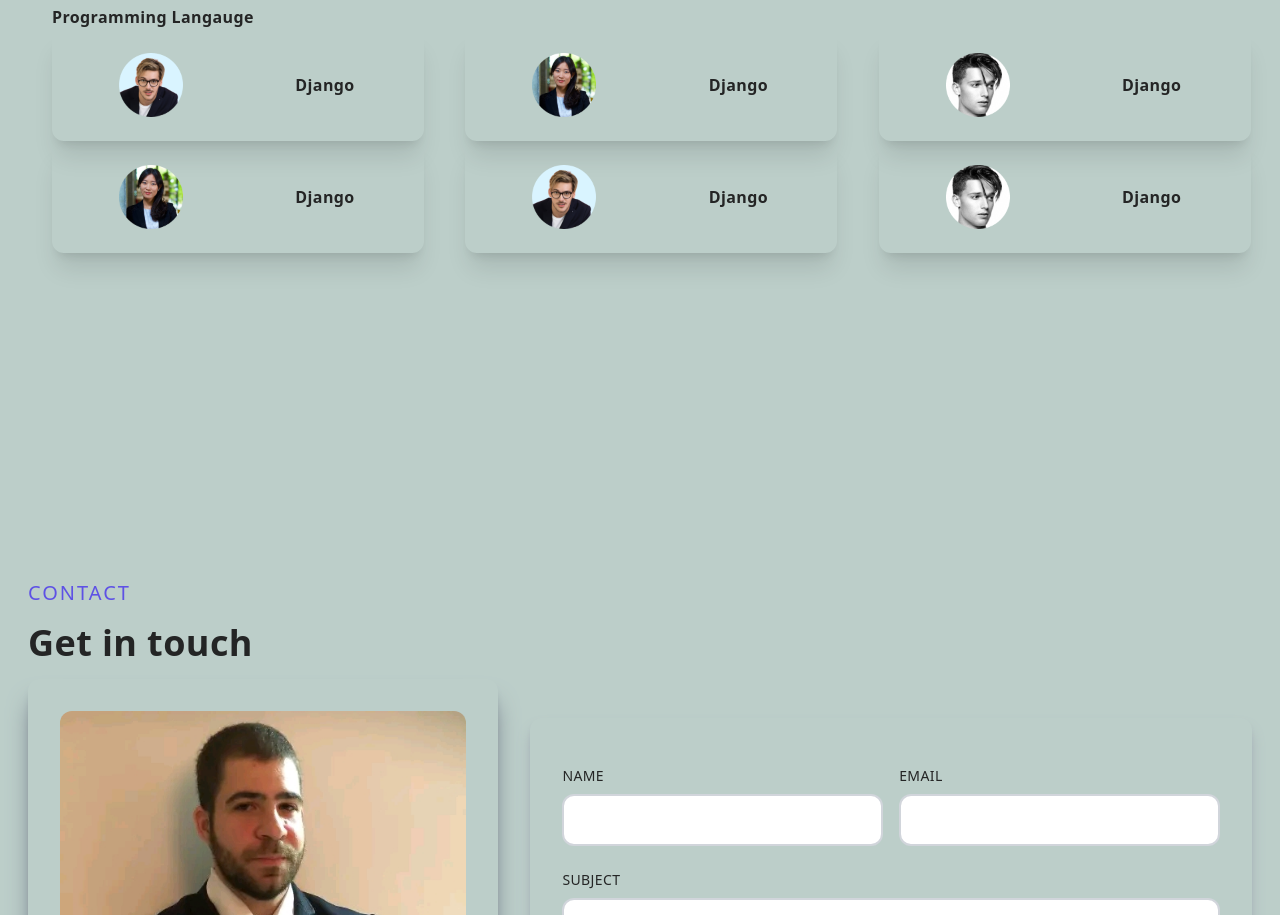
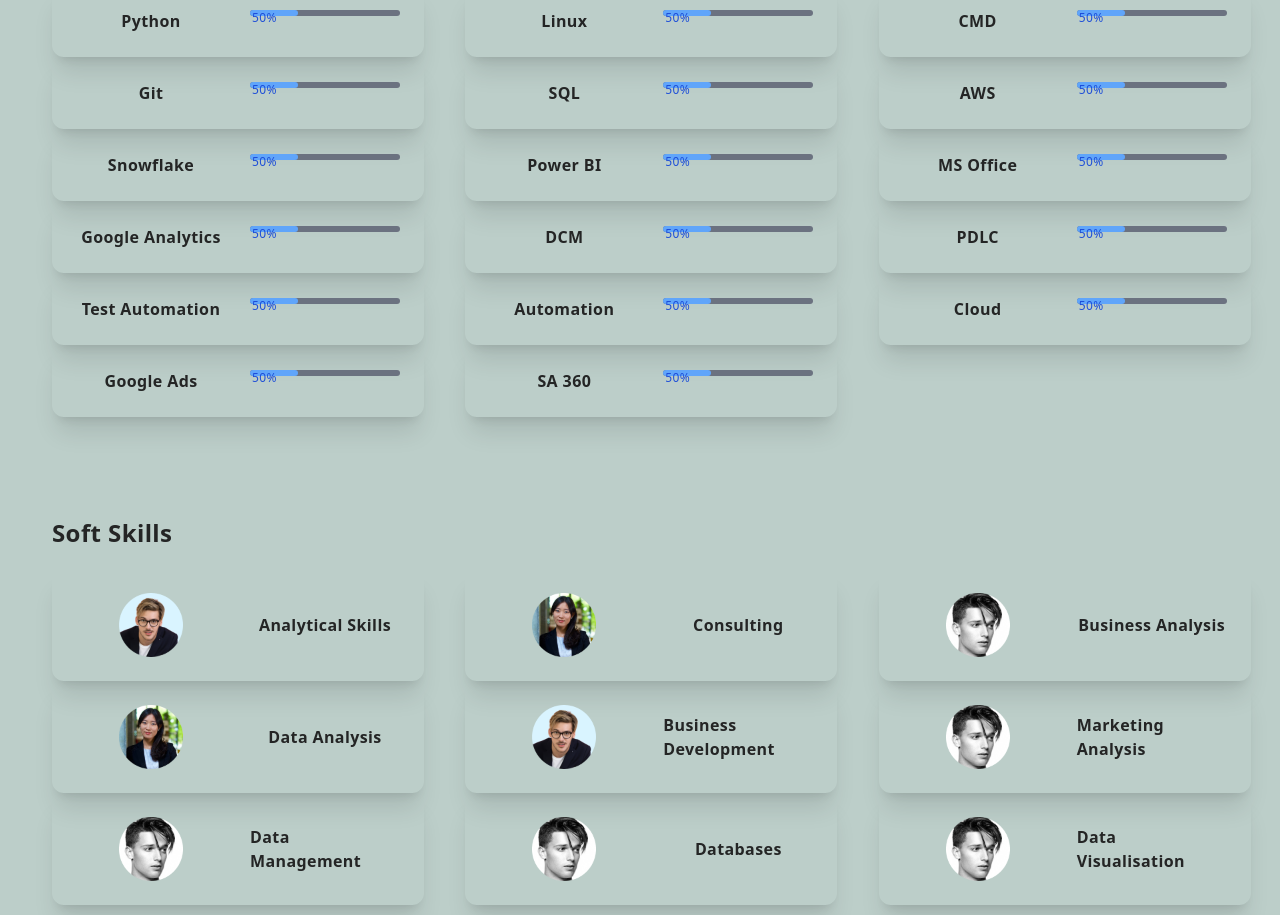
Before and after one commit to brilliantmakanju/Portfolio, a Next.js app: page / in a window 1280 px wide. Shown: the part 1885-2800 px from the top of the page. Built offline with nearby package versions, Linux system fonts and the light colour scheme.

Commit message:
Fixed skill, adding chart and changed icon name

```diff
--- a/component/About.jsx
+++ b/component/About.jsx
@@ -6,7 +6,7 @@ const Image = dynamic(() => import("next/image"))
 
 const About = () => {
     return (
-        <div className='w-screen md:h-screen p-2 flex items-center py-20 ' id='about'>
+        <div className='w-screen md:h-screen p-2 flex items-center pt-20 mb-[20em] ' id='about'>
             <div className='max-w-[1240px] md:ml-10 ml-2 m-auto md:grid md:grid-cols-3 gaps-8 '>
                 <div className='col-span-2'>
                     <p className='uppercase text-xl tracking-widest text-[#5e51e5] '>About</p>
--- a/component/Contact.jsx
+++ b/component/Contact.jsx
@@ -57,7 +57,7 @@ const Contact = () => {
     }
 
     return (
-        <div className='w-screen   lg:h-screen' id='contact' >
+        <div className='w-screen mt-[25em] ' id='contact' >
 
             <div className={`  ${popup ? ' fixed left-0 top-0 w-full h-screen bg-[#0c0b0bbb] ' : '  '}  `}></div>
             <div className={`${popup ? "popup" : "popout hidden"} fixed  md:left-[71vh] left-[5vh] top-[50vh] right-auto bg-[#bccec9] w-[80%] md:w-[30%] mx-auto my-auto translate-x-[50%] translate-y-[-50%] shadow-xl shadow-gray-700 rounded-lg`} >
--- a/component/Nav.jsx
+++ b/component/Nav.jsx
@@ -37,13 +37,10 @@ const Nav = () => {
 
     return (
         <nav className={` ${router.pathname === '/Experience' ? 'fixed top-0  ' : ''}  ease-in duration-100 transition-colors ${fixed ? "fixed w-full h-20 shadow-xl z-[100]  bg-neutral-800 shadow-neutral-600 border-b-2 border-[black]" : " fixed w-full h-20 z-[100] "} `}>
-            <div className='flex justify-between items-center w-full h-full px-2 2xl:px-16 '>
-                <Image
-                    src="/vercel.svg"
-                    alt="Logo"
-                    width='125'
-                    height="40"
-                />
+            <div className='flex text-white justify-between items-center w-full h-full pl-[15px] px-2 2xl:px-16 '>
+                <h2>
+                    Alkis Savoullis
+                </h2>
                 <div>
                     <ul className={` ${fixed ? " hidden md:flex text-white" : " hidden md:flex"}`}>
                         <Link
@@ -107,17 +104,16 @@ const Nav = () => {
 
             <div className={` ${mobile ? ' md:hidden fixed left-0 top-0 w-full h-screen bg-[#141313b2] ' : '  '}  `}>
                 <div className={mobile ? 'fixed  left-0 top-0 w-[75%] sm:w-[60%] md:w-[45%] h-screen bg-[#bccec9] p-10 ease-in duration-500  ' : ' fixed left-[-100%] top-0 w-[75%] sm:w-[60%] md:w-[45%] h-screen bg-[#bccec9] p-10 ease-in duration-300  '}>
-                    <div>
-                        <div className='flex w-full justify-between'>
-                            <Image
-                                src="/vercel.svg"
-                                alt="Logo"
-                                width='87'
-                                height="35"
-                            />
+                    <div className='ml-[-20px]' >
+                        <div className='flex w-full justify-end'>
                             <div onClick={() => handleMobile()} className='rounded-full shadow-lg shadow-gray-400 cursor-pointer p-3 '>
                                 <AiOutlineClose />
                             </div>
+                        </div>
+                        <div className='flex justify-between items-center w-full h-full mt-[20px] ' >
+                            <h2>
+                                Alkis Savoullis
+                            </h2>
                         </div>
                         <div className='border-b border-gray-300 py-4'>
                             <p className='w-[85%] md:w-[50%] py-4 '>Let's Build the future together</p>
--- a/component/Skills.jsx
+++ b/component/Skills.jsx
@@ -1,6 +1,6 @@
 import React from 'react'
 import dynamic from 'next/dynamic'
-import { MySkill } from '../data'
+import { MySkill, TSkill } from '../data'
 const Image = dynamic(() => import("next/image"))
 
 const Skills = () => {
@@ -8,7 +8,29 @@ const Skills = () => {
         <div className='w-full md:ml-[2em] lg:h-screen p-2 ' id='skills'>
             <div className='max-w-[1240px] mx-auto flex flex-col justify-center h-full ' >
                 <p className='text-xl tracking-widest uppercase text-[#5e51e5] ' >Skills</p>
-                <h3>Programming Langauge</h3>
+                <h3 className='my-5 text-2xl ' >Technical Skills</h3>
+                <div className='flex flex-col mb-[5em] '>
+                    <div className='grid md:grid-cols-2 lg:grid-cols-3 '>
+                        {
+                            TSkill.map((value, id) => (
+                                <>
+                                    <div key={id} className='p-6 md:w-[90%]  shadow-xl rounded-xl hover:scale-[1.03] ease-in duration-300  '>
+                                        <div className='grid grid-cols-2 gap-6 justify-center items-center '>
+                                            <div className='flex flex-col items-center justify-center' >
+                                                <h3 className='capitalize' >{value.skillName}</h3>
+                                            </div>
+                                            <div className='w-full bg-gray-500 rounded-full h-1.5 mb-4  '>
+                                                <div className='bg-blue-400 text-xs font-medium text-blue-700 p-0.5 leading-none h-1.5 rounded-full  ' style={{width:"32%"}} >50%</div>
+                                            </div>
+                                        </div>
+                                    </div>
+                                </>
+                            ))
+                        }
+                    </div>
+                </div>
+                <h3 className='my-5 text-2xl ' >Soft Skills</h3>
+                <div className="flex flex-col mb-[5em] ">
                     <div className='grid md:grid-cols-2 lg:grid-cols-3 '>
                         {
                             MySkill.map((value, id) => (
@@ -34,6 +56,7 @@ const Skills = () => {
                     </div>
                 </div>
             </div>
+        </div>
     )
 }
 
--- a/data.js
+++ b/data.js
@@ -25,6 +25,66 @@ export const AboutMe = [
 ];
 
 // SKills
+
+// Soft Skills:
+// Analytical Skills
+// Consulting
+// Business Analysis
+// Data Analysis
+// Business Development
+// Marketing Analysis
+// Data Management
+// Databases
+// Data Visualisation
+
+export const MySkill = [
+  {
+    id: 1,
+    skillName: "Analytical Skills",
+    skillImg: "/assets/people02.png",
+  },
+  {
+    id: 2,
+    skillName: "Consulting",
+    skillImg: "/assets/people01.png",
+  },
+  {
+    id: 3,
+    skillName: "Business Analysis",
+    skillImg: "/assets/people03.png",
+  },
+  {
+    id: 4,
+    skillName: "Data Analysis",
+    skillImg: "/assets/people01.png",
+  },
+  {
+    id: 5,
+    skillName: "Business Development",
+    skillImg: "/assets/people02.png",
+  },
+  {
+    id: 6,
+    skillName: "Marketing Analysis",
+    skillImg: "/assets/people03.png",
+  },
+  {
+    id: 7,
+    skillName: "Data Management",
+    skillImg: "/assets/people03.png",
+  },
+  {
+    id: 8,
+    skillName: "Databases",
+    skillImg: "/assets/people03.png",
+  },
+  {
+    id: 9,
+    skillName: "Data Visualisation",
+    skillImg: "/assets/people03.png",
+  },
+];
+
 // Technical Skills:
 // Python
 // Linux
@@ -44,50 +104,93 @@ export const AboutMe = [
 // Google Ads
 // SA 360
 
-// Soft Skills:
-// Analytical Skills
-// Consulting
-// Business Analysis
-// Data Analysis
-// Business Development
-// Marketing Analysis
-// Data Management
-// Databases
-// Data Visualisation
-
-export const MySkill = [
+export const TSkill = [
   {
     id: 1,
-    skillName: "Django",
-    skillImg: "/assets/people02.png",
+    skillName: "Python",
+    skillImg: "/assets/people03.png",
   },
   {
     id: 2,
-    skillName: "Django",
-    skillImg: "/assets/people01.png",
+    skillName: "Linux",
+    skillImg: "/assets/people03.png",
   },
   {
     id: 3,
-    skillName: "Django",
+    skillName: "CMD",
     skillImg: "/assets/people03.png",
   },
   {
     id: 4,
-    skillName: "Django",
-    skillImg: "/assets/people01.png",
+    skillName: "Git",
+    skillImg: "/assets/people03.png",
   },
   {
     id: 5,
-    skillName: "Django",
-    skillImg: "/assets/people02.png",
+    skillName: "SQL",
+    skillImg: "/assets/people03.png",
   },
   {
     id: 6,
-    skillName: "Django",
+    skillName: "AWS",
+    skillImg: "/assets/people03.png",
+  },
+  {
+    id: 7,
+    skillName: "Snowflake",
+    skillImg: "/assets/people03.png",
+  },
+  {
+    id: 8,
+    skillName: "Power BI",
+    skillImg: "/assets/people03.png",
+  },
+  {
+    id: 9,
+    skillName: "MS Office",
+    skillImg: "/assets/people03.png",
+  },
+  {
+    id: 10,
+    skillName: "Google Analytics",
+    skillImg: "/assets/people03.png",
+  },
+  {
+    id: 11,
+    skillName: "DCM",
+    skillImg: "/assets/people03.png",
+  },
+  {
+    id: 12,
+    skillName: "PDLC",
+    skillImg: "/assets/people03.png",
+  },
+  {
+    id: 13,
+    skillName: "Test Automation",
+    skillImg: "/assets/people03.png",
+  },
+  {
+    id: 14,
+    skillName: "Automation",
+    skillImg: "/assets/people03.png",
+  },
+  {
+    id: 15,
+    skillName: "Cloud",
+    skillImg: "/assets/people03.png",
+  },
+  {
+    id: 16,
+    skillName: "Google Ads",
+    skillImg: "/assets/people03.png",
+  },
+  {
+    id: 17,
+    skillName: "SA 360",
     skillImg: "/assets/people03.png",
   },
 ];
-
 
 export const JobLevel = [
   {
--- a/package.json
+++ b/package.json
@@ -8,6 +8,7 @@
   "dependencies": {
     "@emailjs/browser": "^3.9.1",
     "@next/bundle-analyzer": "^13.0.2",
+    "@react-spring/parallax": "^9.6.1",
     "cross-env": "^7.0.3",
     "emailjs": "^4.0.1",
     "framer-motion": "^7.6.12",
@@ -19,6 +20,7 @@
     "react-icons": "^4.6.0",
     "react-loader-spinner": "^5.3.4",
     "react-loaders": "^3.0.1",
+    "react-scroll-parallax": "^3.3.2",
     "react-spinner": "^0.2.7",
     "save-dev": "^0.0.1-security",
     "sharp": "^0.31.2",
--- a/pages/_app.js
+++ b/pages/_app.js
@@ -35,6 +35,7 @@ export default function MyApp({ Component, pageProps }) {
       ) : (
         <>
           <Nav />
+
           <Component {...pageProps}></Component>
         </>
       )}
```
Also changed, not shown: 1 other file (tests, documents, lock files or other folders). Lines whose indentation alone changed are shown as unchanged.
